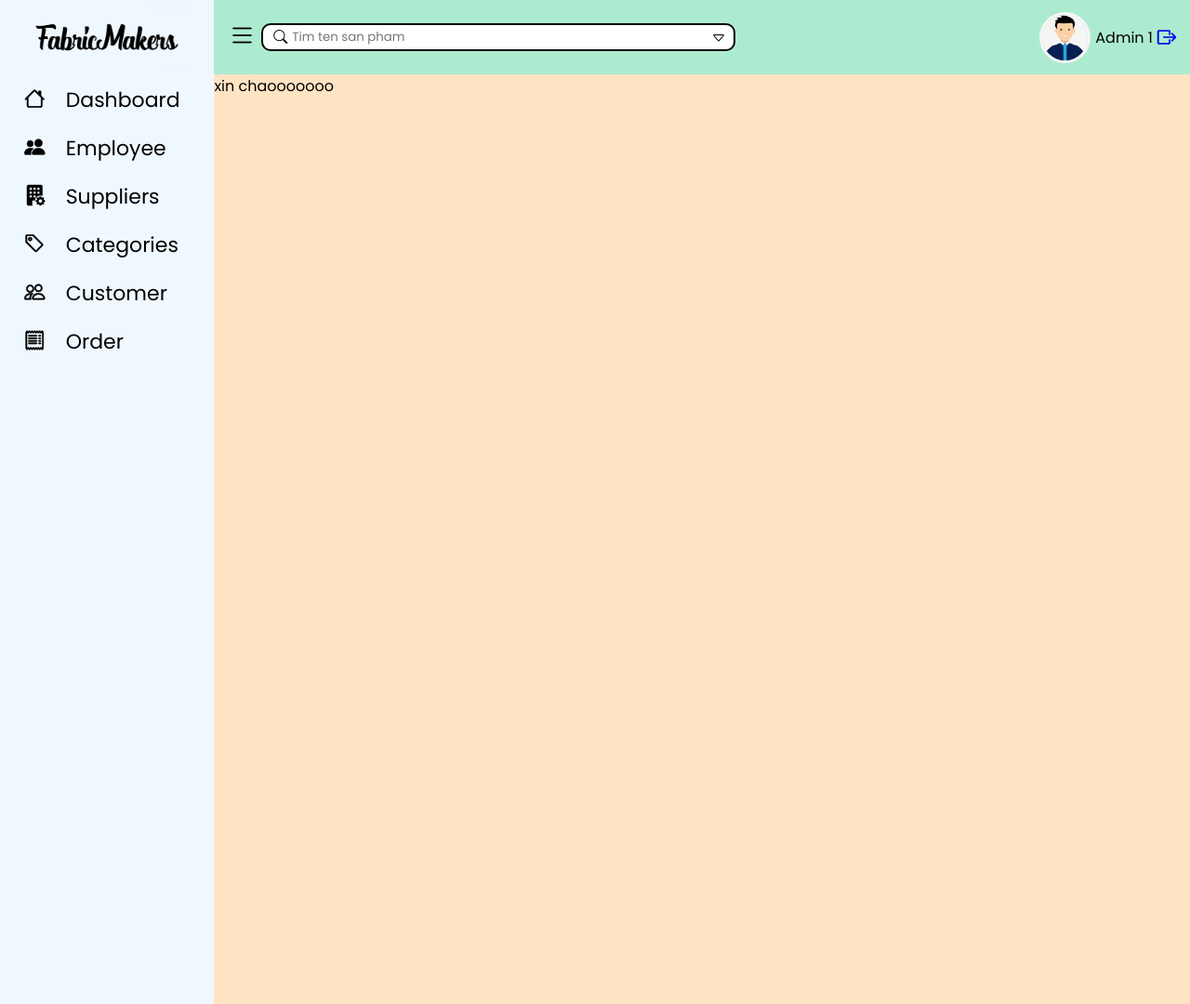
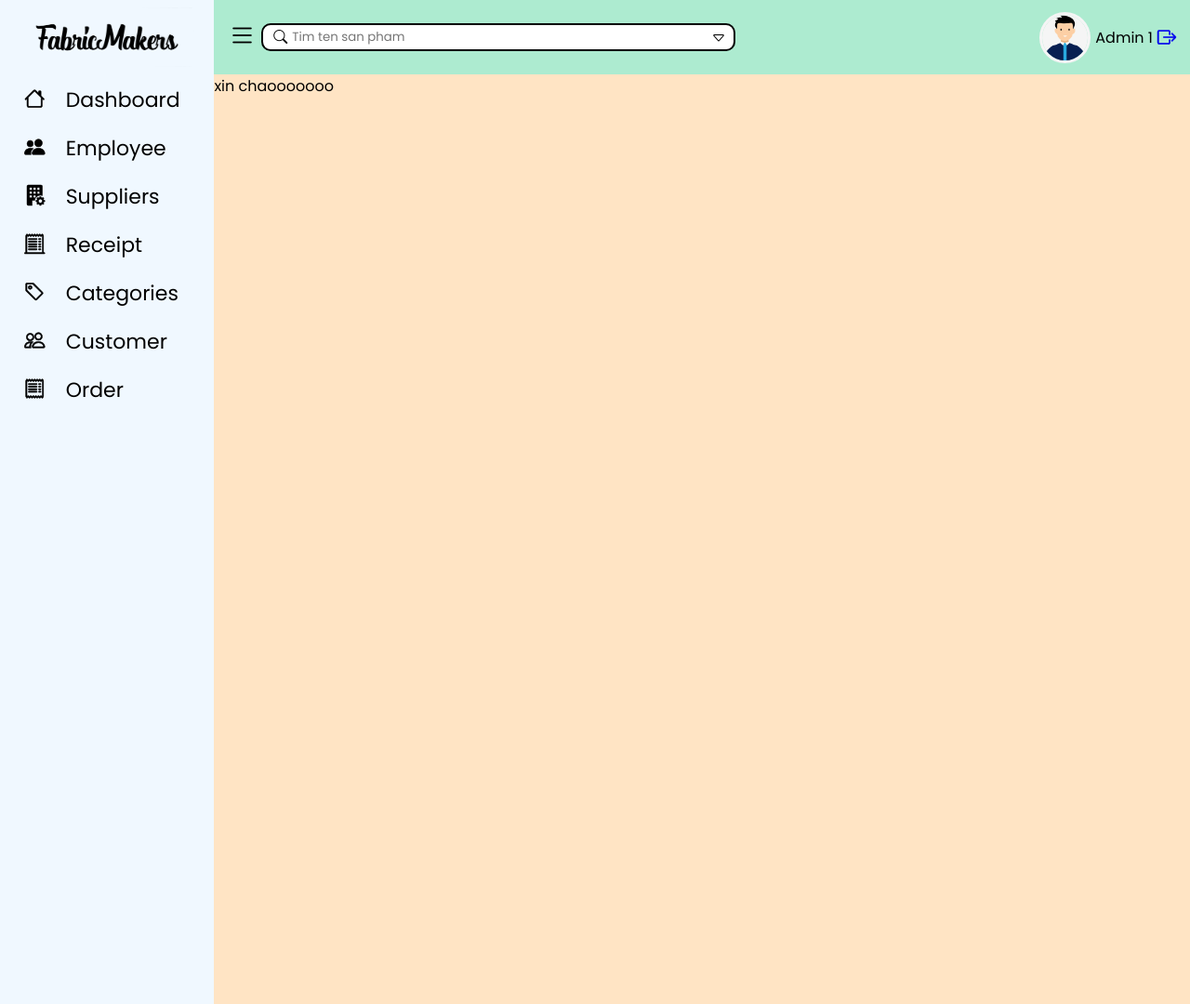
Before and after one commit to nguynqh/FabricAgency, a PHP site: page /pages/main.php in a window 1280 px wide. Shown: the whole page at 93% size. Run offline with PHP 8.4, Linux system fonts and the light colour scheme.

Commit message:
Add files via upload

```diff
--- a/base/sidebar.php
+++ b/base/sidebar.php
@@ -20,9 +20,17 @@
         <li class="sidebar-item">
             <a href="#the loai">
                 <div class="sidebar-item-icon">
-                    <i class="bi bi-building-fill-gear"></i>
+                <i class="bi bi-building-fill-gear"></i>
                 </div>
                 <div class="sidebar-item-text">Suppliers</div>
+            </a>
+        </li>
+        <li class="sidebar-item">
+            <a href="#the loai">
+                <div class="sidebar-item-icon">
+                    <i class="bi bi-receipt-cutoff"></i>
+                </div>
+                <div class="sidebar-item-text">Receipt</div>
             </a>
         </li>
         <li class="sidebar-item">
@@ -42,7 +50,7 @@
             </a>
         </li>
         <li class="sidebar-item">
-            <a href="#order">
+            <a href="../pages/order.php">
                 <div class="sidebar-item-icon">
                     <i class="bi bi-receipt"></i>
                 </div>
```
